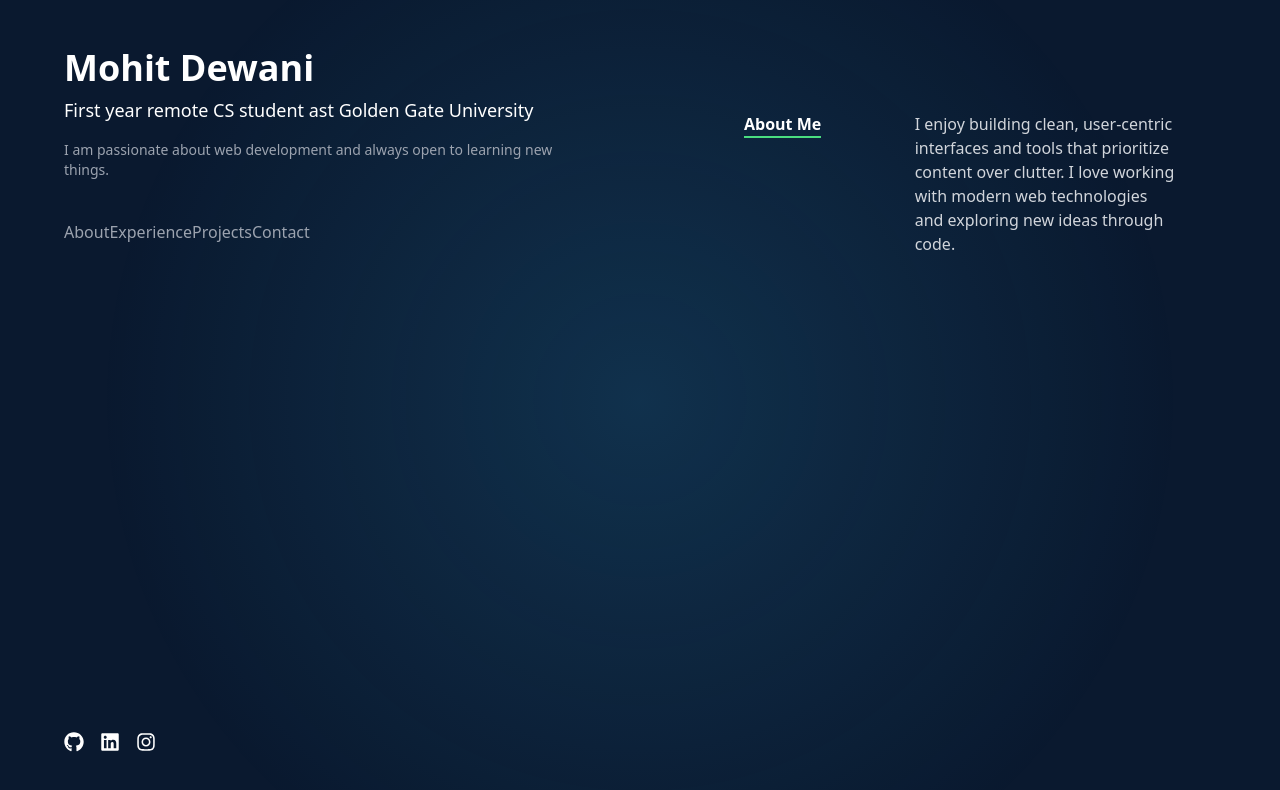
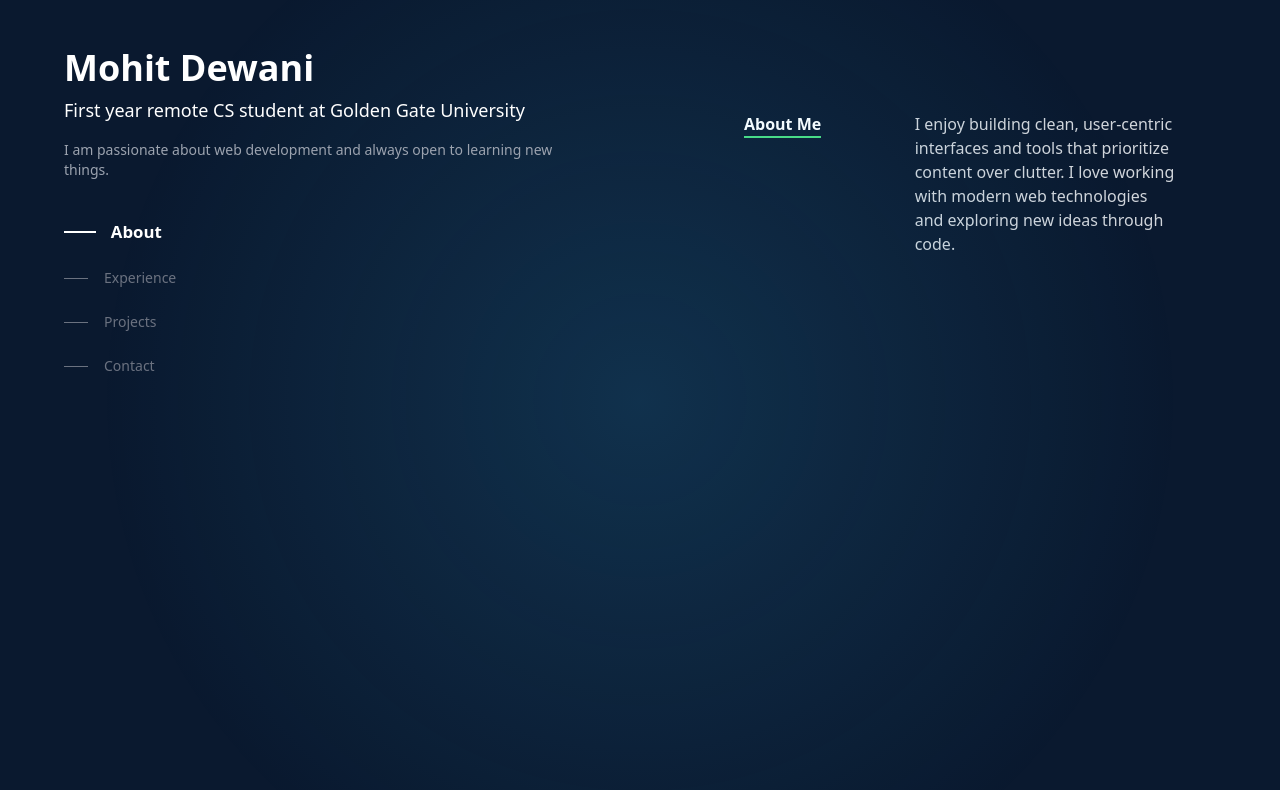
Before and after one commit to madstercoder7/Portfolioo, a React (Create React App) app in the folder portfolio/: page / in a window 1280 px wide. Shown: the top 790 px of the page. Built offline with nearby package versions, Linux system fonts and the light colour scheme.

Commit message:
Fixed navigation problems

```diff
--- a/portfolio/src/App.jsx
+++ b/portfolio/src/App.jsx
@@ -1,55 +1,37 @@
-import React from "react";
-
-import GradientBackground from "./components/GradientBackground";
+import React, { useRef } from "react";
+import Navigation from './components/Navigation'; // adjust path if needed
 import About from './components/About';
 import Experience from './components/Experience';
 import Projects from './components/Projects';
 import Contact from './components/Contact';
-import { FaGithub, FaInstagram, FaLinkedin } from "react-icons/fa";
+import GradientBackground from './components/GradientBackground';
 
 function App() {
+    const scrollContainerRef = useRef(null);
+
     return (
-        <div className="relative min-h-screen font-sans text-white bg-[#0a192f]">
+        <div className="flex h-screen bg-[#0a192f] text-white font-sans relative">
             <GradientBackground />
-            <div className="flex relative z-10">
-                <div className="w-1/2 fixed h-full flex flex-col justify-between px-16 py-12">
-                    <div>
-                        <h1 className="text-4xl font-bold">Mohit Dewani</h1>
-                        <p className="text-lg mt-2">First year remote CS student ast Golden Gate University</p>
-                        <p className="text-sm mt-4 text-gray-400">I am passionate about web development and always open to learning new things.</p>
 
-                        <nav className="mt-10 space-y-4 text-gray-400">
-                            <a href="#about" className="hover:text-white hover:font-semibold">About</a>
-                            <a href="#experience" className="hover:text-white hover:font-semibold">Experience</a>
-                            <a href="#projects" className="hover:text-white hover:font-semibold">Projects</a>
-                            <a href="#contact" className="hover:text-white hover:font-semibold">Contact</a>
-                        </nav>
-                    </div>
+            {/* Sidebar */}
+            <div className="w-1/2 fixed h-full flex flex-col justify-between px-16 py-12 z-10">
+                <div>
+                    <h1 className="text-4xl font-bold">Mohit Dewani</h1>
+                    <p className="text-lg mt-2">First year remote CS student at Golden Gate University</p>
+                    <p className="text-sm mt-4 text-gray-400">I am passionate about web development and always open to learning new things.</p>
+                    <Navigation scrollRef={scrollContainerRef} />
+                </div>
+            </div>
 
-                    <div className="flex space-x-4 text-xl mt-8">
-                        <a href="https://github.com/madstercoder7"><FaGithub /></a>
-                        <a href="https://www.linkedin.com/in/mohit-dewani-00727a374/"><FaLinkedin /></a>
-                        <a href="https://www.instagram.com/mohit_y188/"><FaInstagram /></a>
-                    </div>
-                </div>
-
-                <div className="ml-[50%] w-1/2 overflow-y-auto h-screen relative px-10 py-12">
-                    <section id="about">
-                        <About />
-                    </section>
-
-                    <section id="experience" className="mt-16">
-                        <Experience />
-                    </section>
-
-                    <section id="projects" className="mt-16">
-                        <Projects />
-                    </section>
-
-                    <section id="contact" className="mt-16">
-                        <Contact />
-                    </section>
-                </div>
+            {/* Main scrollable content */}
+            <div
+                ref={scrollContainerRef}
+                className="ml-[50%] w-1/2 overflow-y-auto h-screen px-10 py-12 space-y-20 scroll-smooth"
+            >
+                <section id="about"><About /></section>
+                <section id="experience"><Experience /></section>
+                <section id="projects"><Projects /></section>
+                <section id="contact"><Contact /></section>
             </div>
         </div>
     );
--- /dev/null
+++ b/portfolio/src/components/Navigation.jsx
@@ -0,0 +1,73 @@
+import React, { useEffect, useState } from "react";
+
+const navItems = [
+    { id: "about", label: "About" },
+    { id: "experience", label: "Experience" },
+    { id: "projects", label: "Projects" },
+    { id: "contact", label: "Contact" },
+];
+
+const Navigation = ({ scrollRef }) => {
+    const [active, setActive] = useState("about");
+
+    useEffect(() => {
+        const scrollEl = scrollRef.current;
+        if (!scrollEl) return;
+
+        const handleScroll = () => {
+            let currentSection = "about";
+
+            navItems.forEach((item) => {
+                const section = document.getElementById(item.id);
+                if (section) {
+                    const rect = section.getBoundingClientRect();
+                    const top = rect.top - scrollEl.getBoundingClientRect().top;
+                    const height = rect.height;
+
+                    if (top <= scrollEl.clientHeight / 2 && top + height >= scrollEl.clientHeight / 2) {
+                        currentSection = item.id;
+                    }
+                }
+            });
+
+            setActive(currentSection);
+        };
+
+        scrollEl.addEventListener("scroll", handleScroll);
+        handleScroll();
+
+        return () => scrollEl.removeEventListener("scroll", handleScroll);
+    }, [scrollRef]);
+
+    return (
+        <nav className="mt-10 space-y-6">
+            {navItems.map((item) => (
+                <a
+                    key={item.id}
+                    href={`#${item.id}`}
+                    className="flex items-center space-x-4 group"
+                    onClick={() => setActive(item.id)}
+                >
+                    <span
+                        className={`transition-all duration-300 ${
+                            active === item.id
+                                ? "w-8 h-[2px] bg-white"
+                                : "w-6 h-[1px] bg-gray-500"
+                        }`}
+                    />
+                    <span
+                        className={`transition-all duration-300 ${
+                            active === item.id
+                                ? "text-white text-base font-bold scale-105"
+                                : "text-gray-500 text-sm group-hover:text-white"
+                        }`}
+                    >
+                        {item.label}
+                    </span>
+                </a>
+            ))}
+        </nav>
+    );
+};
+
+export default Navigation;
--- a/portfolio/src/index.css
+++ b/portfolio/src/index.css
@@ -1,3 +1,7 @@
 @tailwind base;
 @tailwind components;
 @tailwind utilities;
+
+html {
+    scroll-behavior: smooth;
+}
```
